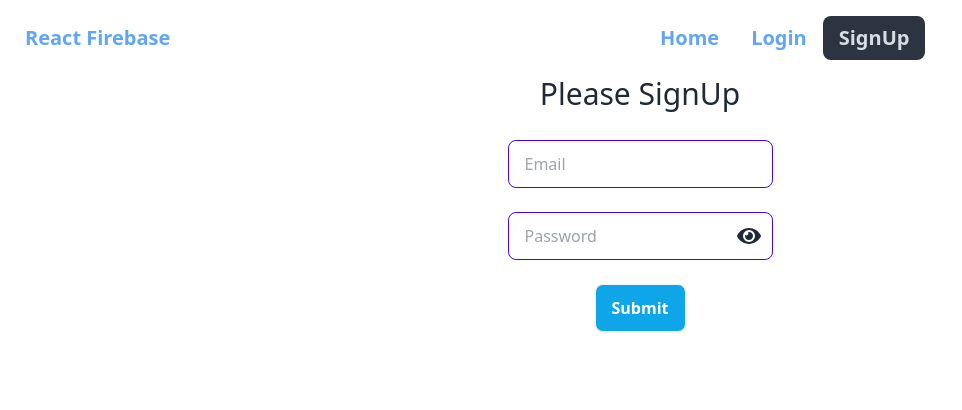
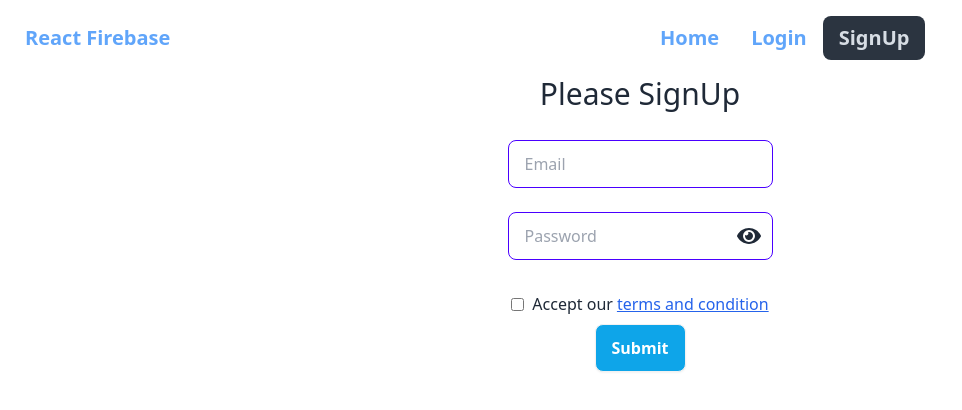
Before and after one commit to Sakhawat71/user-email-password-auth, a React (Vite) app: page /signup in a window 1280 px wide. Shown: the top 410 px of the page, without its empty margins (0-962 px from the left). Built offline with nearby package versions, Linux system fonts and the light colour scheme.

Commit message:
sign up checked trams and condidions

```diff
--- a/src/components/SignUp/SignUp.jsx
+++ b/src/components/SignUp/SignUp.jsx
@@ -8,11 +8,14 @@ const SignUp = () => {
     const [signUpError, setSignUpError] = useState('');
     const [success, setSuccess] = useState('');
     const [showPassword, setShowPassword] = useState(false);
+    const [isChecked, setIsChecked] = useState(false);
 
     const handelOnSubmit = e => {
         e.preventDefault()
         const email = e.target.user_email.value;
         const password = e.target.user_password.value;
+        const termsAccept = e.target.terms.checked;
+        console.log(email,password,termsAccept)
 
         setSignUpError('');
         setSuccess('');
@@ -22,6 +25,11 @@ const SignUp = () => {
         }
         else if (!/[A-Z]/.test(password)) {
             setSignUpError("At least one uppercase letter is required")
+            return;
+        }
+        else if(!termsAccept){
+            setSignUpError("Please, Accept transaction condition");
+            return;
         }
 
         createUserWithEmailAndPassword(auth, email, password)
@@ -71,12 +79,27 @@ const SignUp = () => {
 
                 <br />
 
+                <div onClick={()=> setIsChecked(!isChecked)} className=" my-2 flex items-center ">
+                    <input
+                        type="checkbox"
+                        name="terms"
+                        id="terms"
+                        className="mr-2 cursor-pointer" />
+                    <label
+                    htmlFor="terms"
+                    className="cursor-pointer">Accept our
+                        <a className="text-blue-600 underline ml-1">terms and condition</a>
+                    </label>
+                </div>
+
                 <input
                     type="submit"
                     value="Submit"
                     className="btn text-white bg-sky-500 text-[16px]"
                 />
             </form>
+
+
             {
                 signUpError && <p className="text-red-500">{signUpError}</p>
             }
```
